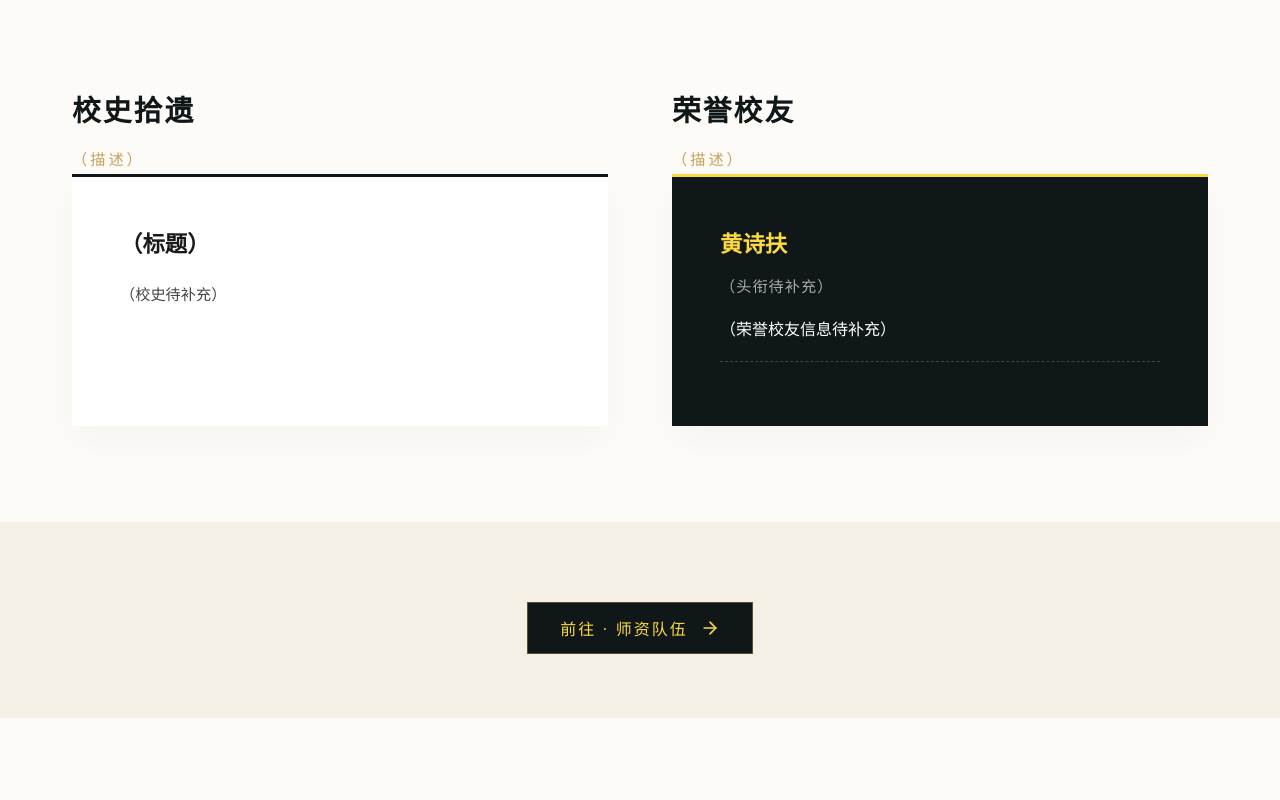
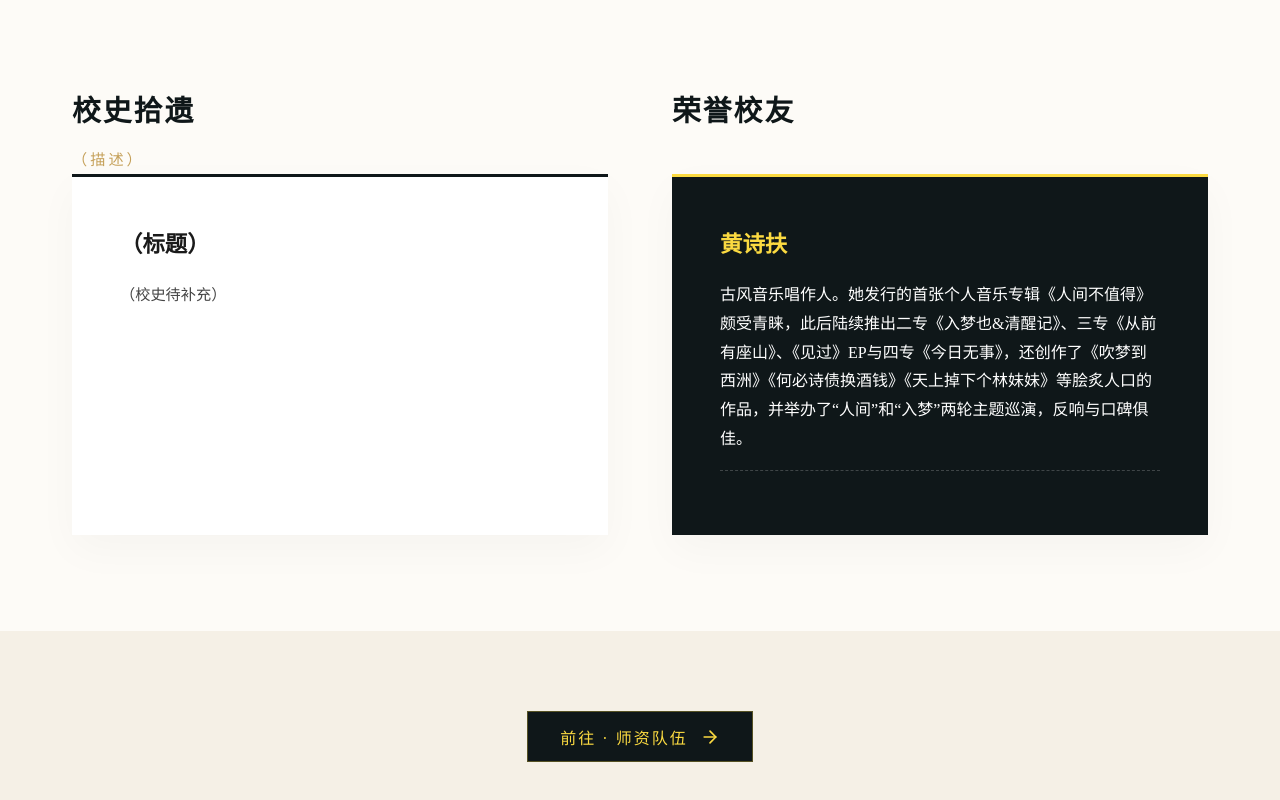
Before and after one commit to miaopan607/Once-Upon-An-Academy, a Vue app: page / in a window 1280 px wide. Shown: the part 2294-3094 px from the top of the page. Before the commit the page ends 3012 px from the top, so only its background shows below. Built offline with nearby package versions, Linux system fonts and the light colour scheme; the HTML template or start-up script is replaced by a standard one.

Commit message:
feat: 写一段校友介绍

```diff
--- a/src/views/Overview.vue
+++ b/src/views/Overview.vue
@@ -237,13 +237,15 @@ const expiredInfo = [
           <div class="split-col">
             <div class="section-header">
               <h2 class="title-primary">荣誉校友</h2>
-              <p class="subtitle-primary">（描述）</p>
+              <p class="subtitle-primary" style="visibility: hidden;">（描述）</p>
             </div>
             <div class="elegant-card elegant-card-dark h-full">
               <h3 class="card-title text-gold">黄诗扶</h3>
-              <p class="tagline mt-2">（头衔待补充）</p>
+              <!-- <p class="tagline mt-2">（头衔待补充）</p> -->
               <ul class="resume-list mt-4">
-                <li>（荣誉校友信息待补充）</li>
+                <li>
+                  古风音乐唱作人。她发行的首张个人音乐专辑《人间不值得》颇受青睐，此后陆续推出二专《入梦也&清醒记》、三专《从前有座山》、《见过》EP与四专《今日无事》，还创作了《吹梦到西洲》《何必诗债换酒钱》《天上掉下个林妹妹》等脍炙人口的作品，并举办了“人间”和“入梦”两轮主题巡演，反响与口碑俱佳。
+                </li>
               </ul>
             </div>
           </div>
```
